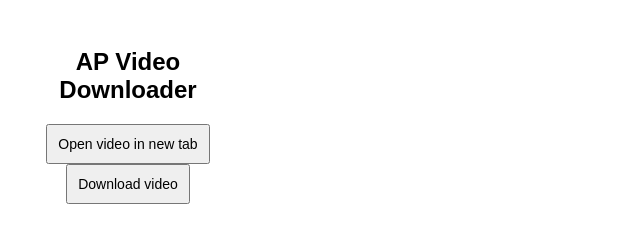
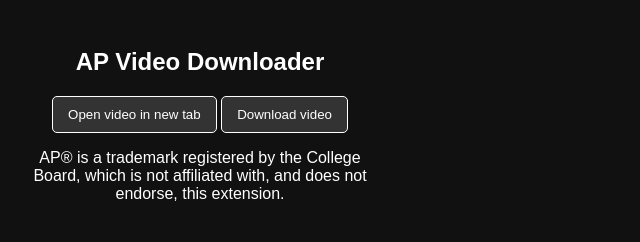
Before and after one commit to dioxair/ap-video-downloader, a website with bundled scripts: page public/popup.html in a window 1280 px wide. Shown: the whole page, without its empty margins (0-640 px from the left). Built offline with nearby package versions, Linux system fonts and the light colour scheme.

Commit message:
Styling improvements and a disclaimer

```diff
--- a/public/popup.html
+++ b/public/popup.html
@@ -10,6 +10,11 @@
     <h2>AP Video Downloader</h2>
     <button id="openVideoInTabButton">Open video in new tab</button>
     <button id="downloadVideoButton">Download video</button>
+
+    <p>
+      AP® is a trademark registered by the College Board, which is not
+      affiliated with, and does not endorse, this extension.
+    </p>
     <script type="module" src="popup.js"></script>
   </body>
 </html>
--- a/public/styles.css
+++ b/public/styles.css
@@ -1,12 +1,42 @@
+html {
+  width: 400px;
+  height: 200px;
+}
+
 body {
   font-family: Arial, sans-serif;
+  background-color: #111;
+  color: white;
+  padding: 20px;
   text-align: center;
-  padding: 20px;
-  width: 200px;
+}
+
+.container {
+  background: #222;
+  padding: 15px;
+  border-radius: 10px;
+  box-shadow: 0px 4px 10px rgba(255, 255, 255, 0.1);
+  max-width: 90%;
+  margin: auto;
+}
+
+h1 {
+  margin-bottom: 10px;
 }
 
 button {
-  padding: 10px;
-  font-size: 14px;
+  background: #333;
+  color: white;
+  border: 1px solid white;
+  padding: 10px 15px;
+  border-radius: 5px;
   cursor: pointer;
+  transition:
+    background 0.3s,
+    color 0.3s;
 }
+
+button:hover {
+  background: white;
+  color: #111;
+}
```
